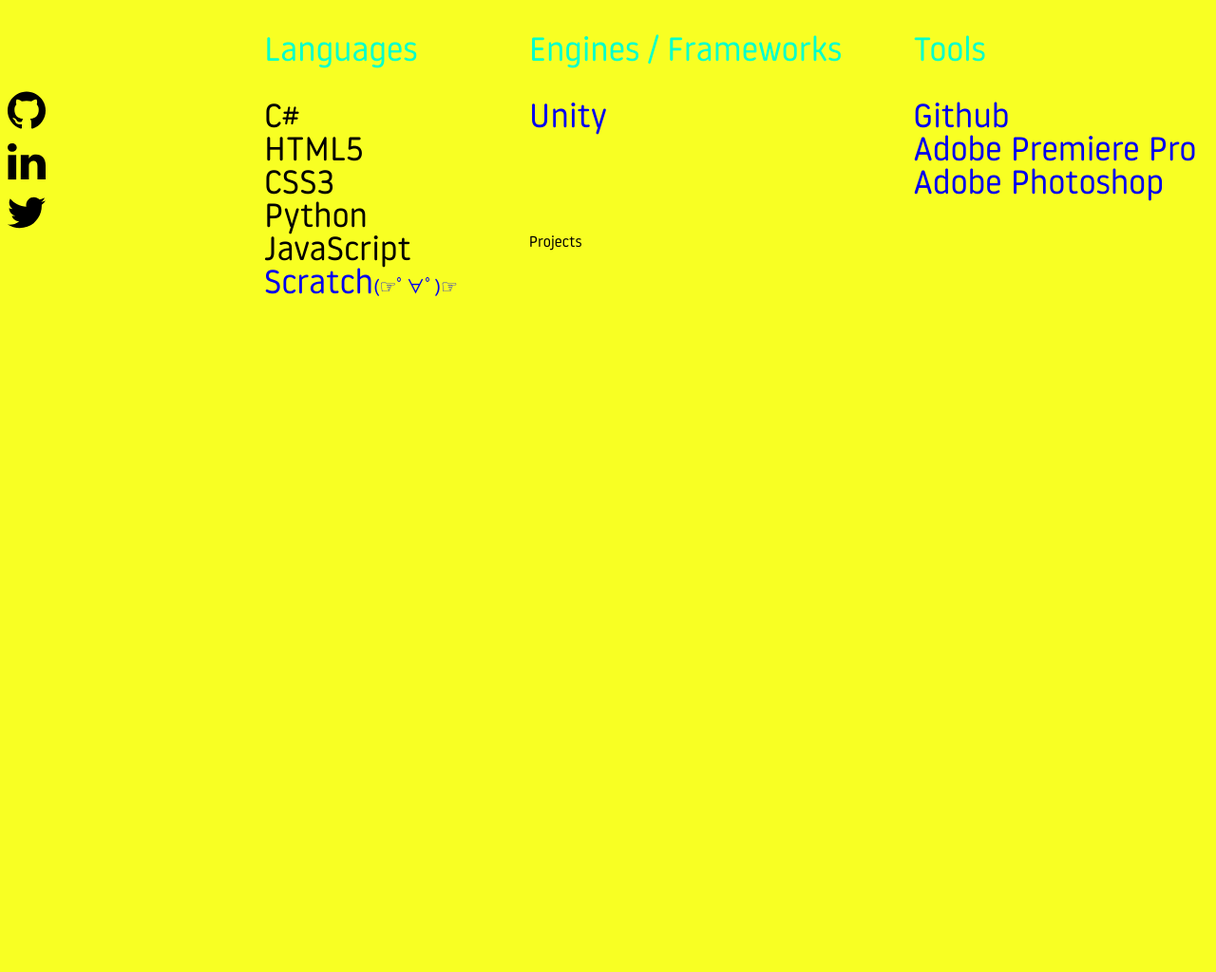
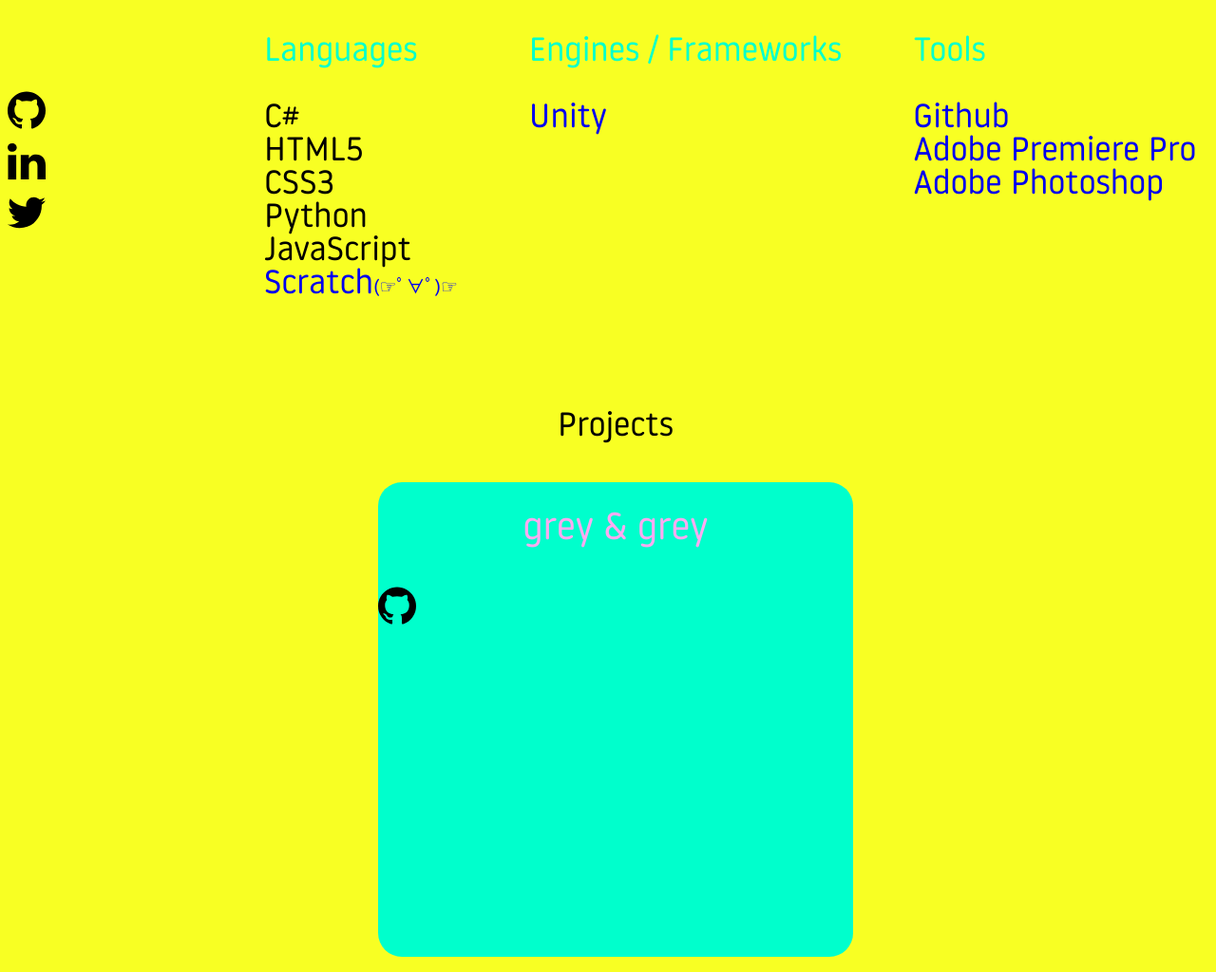
Before and after one commit to CreaNost/creanost.github.io, a plain HTML site: page index.html in a window 1280 px wide. Shown: the part 662-1686 px from the top of the page at 95% size. Before the commit the page ends 1015 px from the top, so only its background shows below. Drawn offline with Linux system fonts and the light colour scheme.

Commit message:
Started project panels

```diff
--- a/index.html
+++ b/index.html
@@ -13,6 +13,7 @@
       <a href="https://www.linkedin.com/" target="_blank"><img src="images/social/004-linkedin.svg" class="socialImage"></a> <br>
       <a href="https://twitter.com/thecreanost" target="_blank"><img src="images/social/005-twitter.svg" class="socialImage"></a>
     </div>
+
 
     <p align="center"><span class="crea">Crea </span><span class="nost">Nost</span></p>
     <div class="bio">
@@ -59,9 +60,14 @@
 
     </div>
 
-    <div>
-      <p>Projects</p>
-    </div>
+    <div style="padding-top: 150px;">
+      <p style="text-align: center; font-size: 35px;">Projects</p>
+
+      <div class="panel" style="margin: 0 auto;">
+        <p style="padding-top: 30px; text-align: center; font-size: 40px;">grey & grey</p>
+        <a href="https://github.com/CreaNost" target="_blank"><img src="images/social/001-github-logo.svg" class="socialImage"></a>
+      </div>
+    </div> <br>
 
   </body>
 </html>
--- a/style.css
+++ b/style.css
@@ -82,3 +82,11 @@ a:hover{
   height: 40px;
   padding-bottom: 10px;
 }
+
+.panel{
+  width: 500px;
+  height: 500px;
+  background-color: #00ffcc;
+  border-radius: 25px;
+  color: #feaaf1;
+}
```
